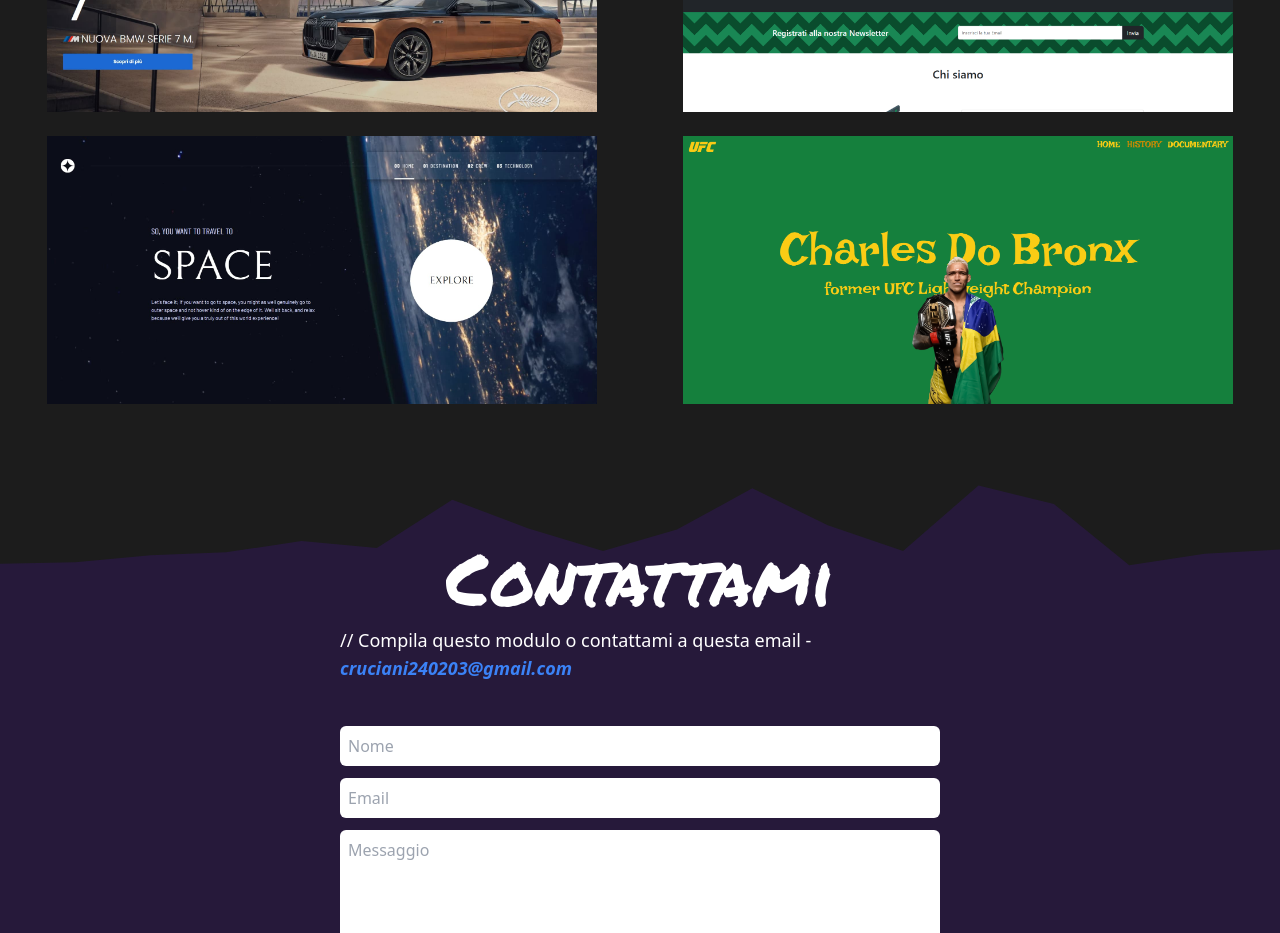
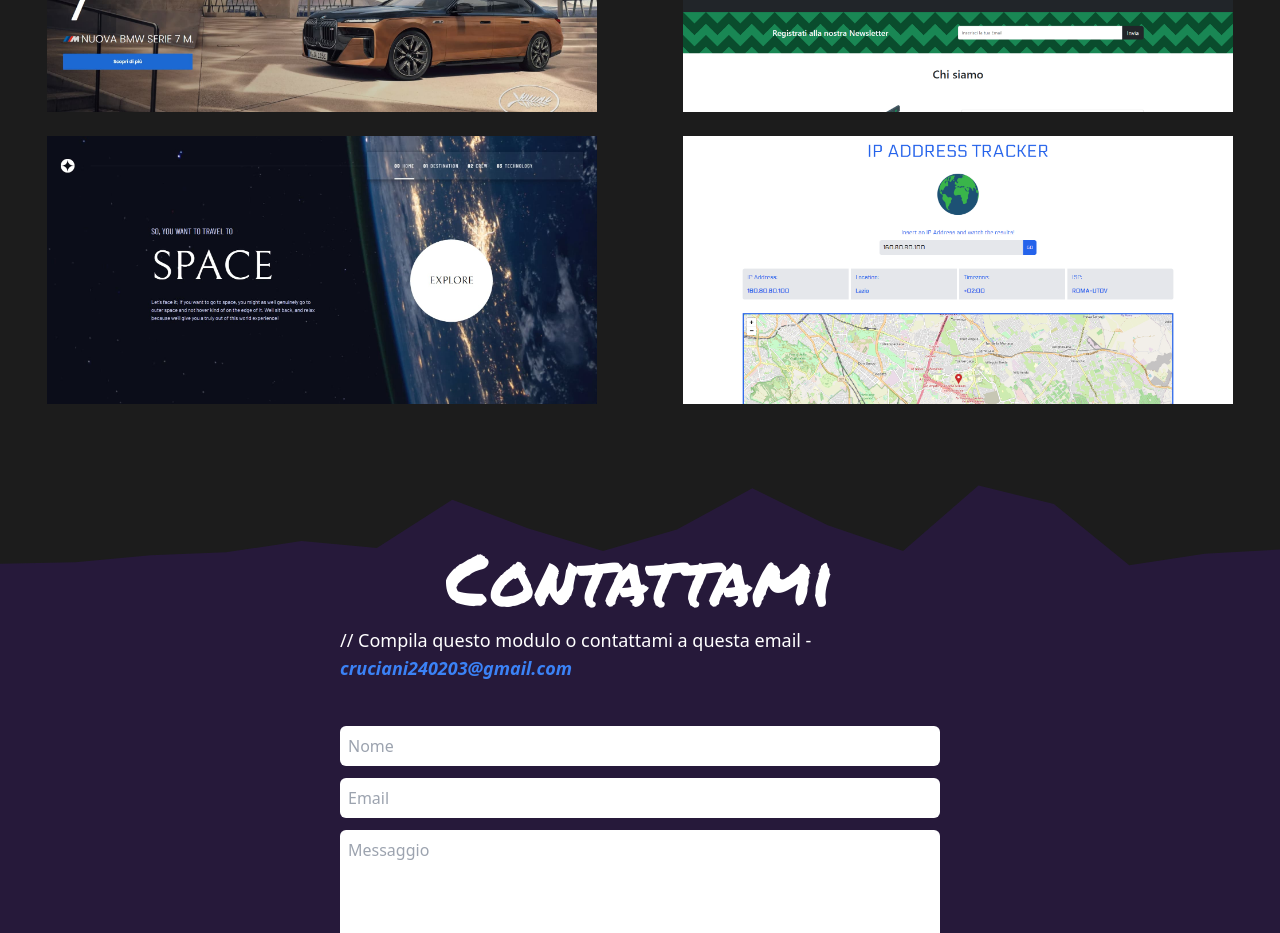
Before and after one commit to DavideCruciani/Portfolio, a React (Vite) app in the folder portfolio/: page / in a window 1280 px wide. Shown: the part 2040-2973 px from the top of the page. Built offline with nearby package versions, Linux system fonts and the light colour scheme.

Commit message:
Changed 4* project
Changed 4* project

```diff
--- a/portfolio/src/App.jsx
+++ b/portfolio/src/App.jsx
@@ -11,7 +11,7 @@
 import screenBMW from './assets/projects/Homepage-BMW.jpg'
 import screenFoodiebox from './assets/projects/Foodiebox.png'
 import screenSpaceTourism from './assets/projects/Space-tourism.jpg'
-import screenCharles from './assets/projects/Charles-Webpage.png'
+import screenTracker from './assets/projects/geolocator.png'
 import arrow from './assets/up-arrow.svg'
 
 
@@ -21,7 +21,7 @@
     <Navbar logo={logo}/>
     <Hero />
     <Skills illustrazione={illustrazione}/>
-    <Progetti project1={screenBMW} project2={screenFoodiebox} project3={screenSpaceTourism} project4={screenCharles}/>
+    <Progetti project1={screenBMW} project2={screenFoodiebox} project3={screenSpaceTourism} project4={screenTracker}/>
     <Contattami />
     <Footer arrow={arrow}/>
     </>
--- a/portfolio/src/components/Progetti.jsx
+++ b/portfolio/src/components/Progetti.jsx
@@ -84,23 +84,23 @@
               <div className='absolute w-full h-full bg-[hsl(196,38%,17%)]/[.75] group-hover:opacity-100 opacity-0'>
                 <div className='flex flex-col justify-between h-full w-full p-5'>
                   <div>
-                    <h2 className='text-white text-2xl md:text-4xl lg:text-5xl font-Anton'>CHARLES DO BRONX TRIBUTE</h2>
+                    <h2 className='text-white text-2xl md:text-4xl lg:text-5xl font-Anton'>IP ADDRESS TRACKER (API)</h2>
                     <div className='flex gap-4 py-3'>
                       <i className="devicon-typescript-original colored text-3xl"></i>
                       <i className="devicon-tailwindcss-plain colored text-3xl"></i>
                     </div>
                   </div>
                   <div className='flex'>
-                    <a href='https://charles-do-bronx.netlify.app/' target='_blank'>
+                    <a href='https://ipify-geolocator.netlify.app/' target='_blank'>
                       <button className='bg-white text-blue-500 hover:bg-gray-300 py-2 px-3 rounded-md mr-4'>LIVE DEMO</button>
                     </a>
-                    <a href='https://github.com/DavideCruciani/CharelsDoBronx' target='_blank'>
+                    <a href='https://github.com/DavideCruciani/address-tracker' target='_blank'>
                       <button className='bg-blue-500 text-white hover:bg-blue-600 py-2 px-3 rounded-md'>CODE</button>
                     </a>
                   </div>
                 </div>
               </div>
-              <img src={project4} alt="Charles Do Bronx pagina tributo" />
+              <img src={project4} alt="IP address tracker website" />
             </div>
           </div>
         </div>
```
Also changed, not shown: portfolio/src/assets/projects/geolocator.png (added).
